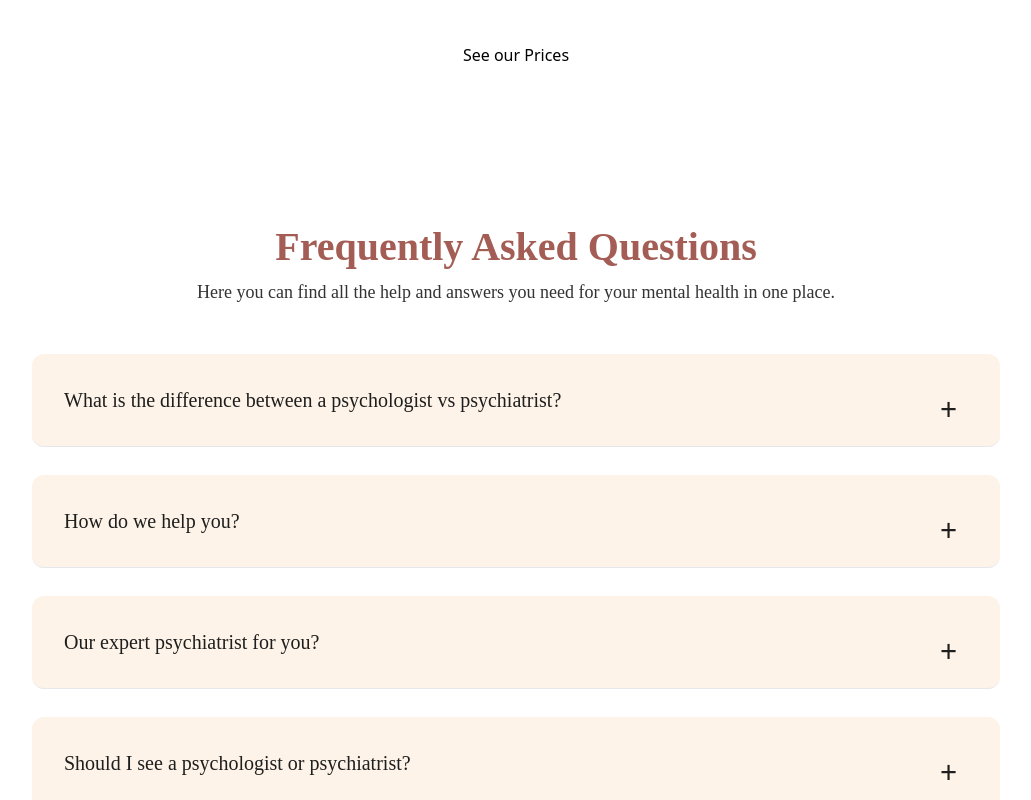
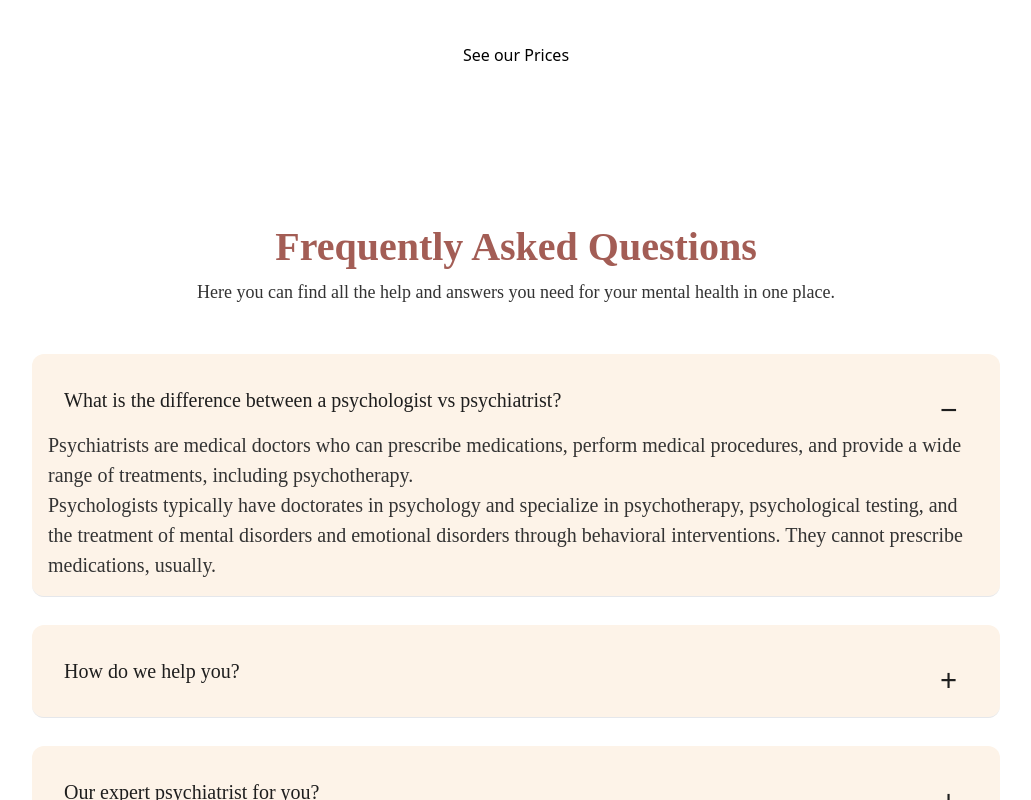
Before and after one commit to Awaisprogram/Psykiater-final, a plain HTML site: page index.html in a window 1280 px wide. Both pictures are taken after a click on the button 640 px from the left and 7381 px from the top of the page. Shown: the part 6981-7781 px from the top of the page, without its empty margins (124-1155 px from the left). Drawn offline with Linux system fonts and the light colour scheme.

Commit message:
Add Functionality

```diff
--- a/script.js
+++ b/script.js
@@ -17,31 +17,53 @@ function showTab(index) {
 }
 
 // FAQ Accordion functionality
-document.querySelectorAll('#faq-section .border-b').forEach(faqItem => {
+document.addEventListener('DOMContentLoaded', function() {
+  // Get all FAQ items by looking for divs with the specific styling
+  const allDivs = document.querySelectorAll('div.border-b');
+  const faqItems = [];
+
+  allDivs.forEach(div => {
+    const className = div.getAttribute('class') || '';
+    if (className.includes('border-gray-200') && className.includes('bg-[')) {
+      faqItems.push(div);
+    }
+  });
+
+  console.log('Found FAQ items:', faqItems.length);
+
+  faqItems.forEach(faqItem => {
     const button = faqItem.querySelector('button');
     const content = faqItem.querySelector('.max-h-0');
-  const icon = faqItem.querySelector('.text-\\[\\#30px\\]');
 
-  button.addEventListener('click', () => {
+    if (button && content) {
+      const iconDiv = button.querySelector('div');
+      console.log('Button:', button, 'Content:', content, 'Icon:', iconDiv);
+
+      button.addEventListener('click', function() {
         const isOpen = content.style.maxHeight && content.style.maxHeight !== '0px';
 
         // Close all other FAQ items
-    document.querySelectorAll('#faq-section .border-b').forEach(otherItem => {
+        faqItems.forEach(otherItem => {
           if (otherItem !== faqItem) {
             const otherContent = otherItem.querySelector('.max-h-0');
-        const otherIcon = otherItem.querySelector('.text-\\[\\#30px\\]');
-        otherContent.style.maxHeight = '0';
-        otherIcon.textContent = '+';
+            const otherButton = otherItem.querySelector('button');
+            if (otherContent) otherContent.style.maxHeight = '0';
+            if (otherButton) {
+              const otherIcon = otherButton.querySelector('div');
+              if (otherIcon) otherIcon.textContent = '+';
+            }
           }
         });
 
         // Toggle current item
         if (isOpen) {
           content.style.maxHeight = '0';
-      icon.textContent = '+';
+          if (iconDiv) iconDiv.textContent = '+';
         } else {
           content.style.maxHeight = content.scrollHeight + 'px';
-      icon.textContent = '−';
+          if (iconDiv) iconDiv.textContent = '−';
+        }
+      });
     }
   });
 });
```
Also changed, not shown: output.css, 1 other file. Lines whose indentation alone changed are shown as unchanged.
